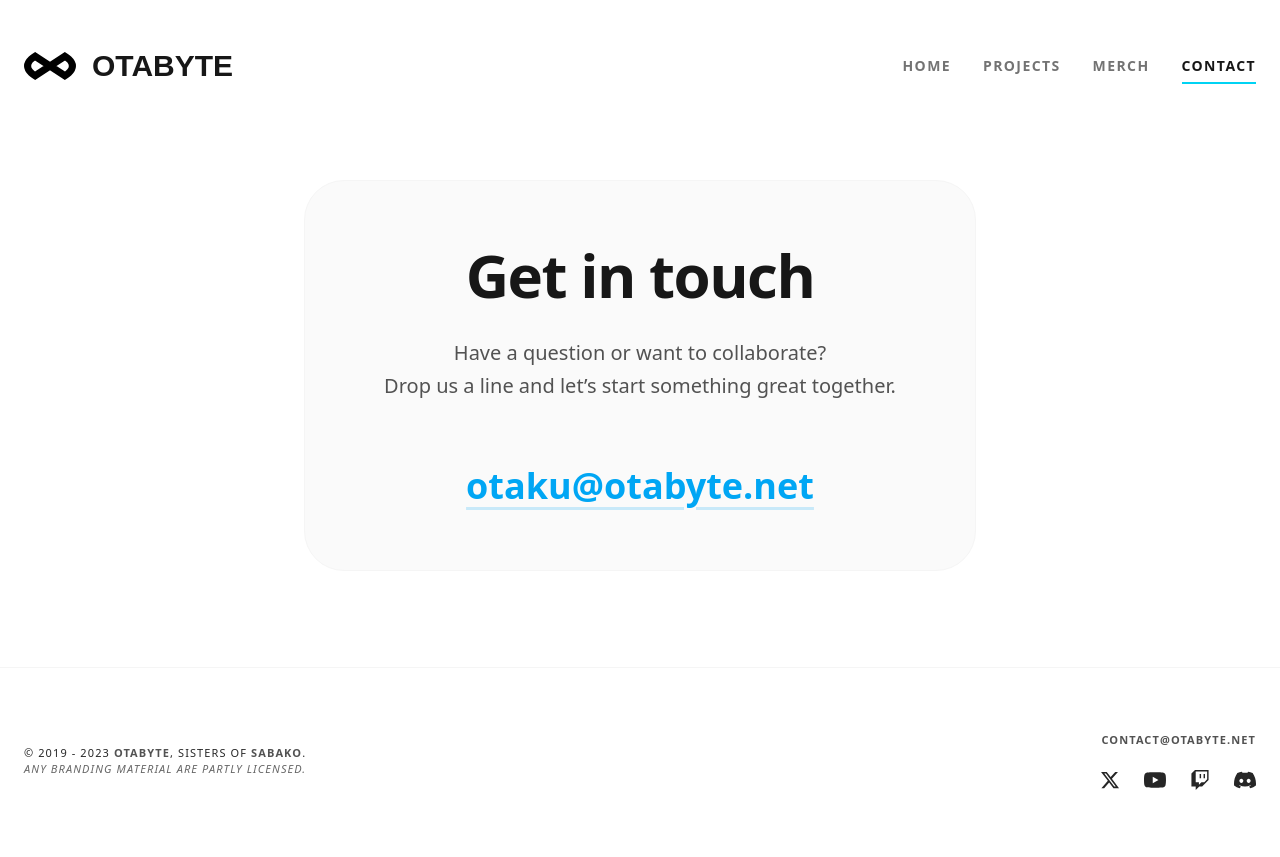
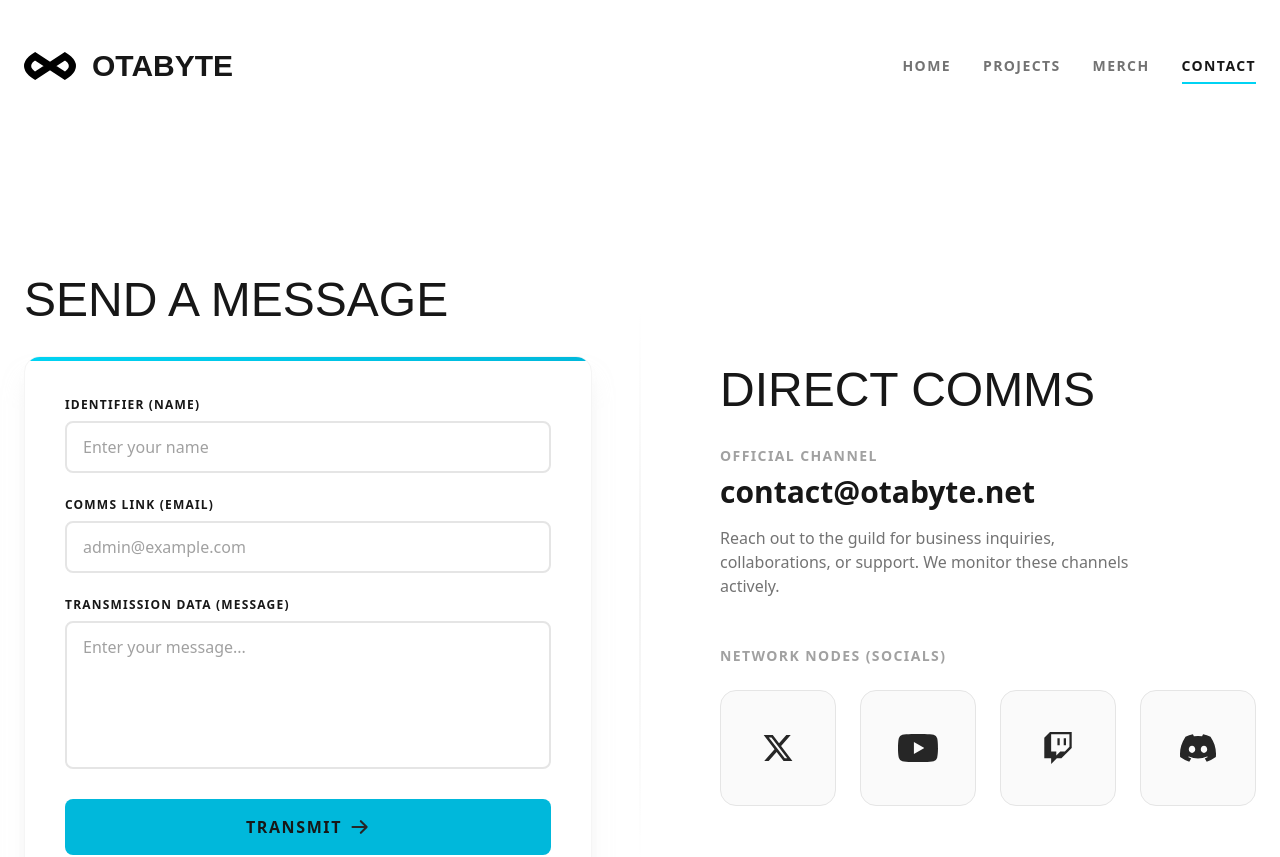
Before and after one commit to OtaBaito/landing, a Next.js app: page /contact in a window 1280 px wide. Shown: the top 857 px of the page. Built offline with nearby package versions, Linux system fonts and the light colour scheme; a web font is replaced by a local one.

Commit message:
revamp contact page

```diff
--- a/src/app/contact/page.tsx
+++ b/src/app/contact/page.tsx
@@ -1,23 +1,115 @@
-import Link from 'next/link'
+export default function ContactPage() {
+	return (
+		<main className="w-full bg-white flex flex-col min-h-[80vh]">
+			<section className="flex-1 max-w-7xl mx-auto w-full px-6 py-24">
 
-export default function Page() {
-	return (
-		<main className="max-w-7xl mx-auto px-6 pb-24 flex flex-col items-center">
-			<div className="w-full max-w-2xl bg-neutral-50 rounded-[2.5rem] p-12 md:p-16 border border-neutral-100 text-center space-y-8">
-				<h1 className="text-4xl md:text-6xl font-black text-neutral-900 tracking-tight">Get in touch</h1>
-				<p className="text-xl text-neutral-600 font-medium leading-relaxed">
-					Have a question or want to collaborate? <br className="hidden md:block" />
-					Drop us a line and let’s start something great together.
-				</p>
-				<div className="pt-8">
-					<Link
-						href="mailto:otaku@otabyte.net"
-						className="text-2xl md:text-4xl font-bold text-sky-500 hover:text-sky-600 transition-colors underline decoration-sky-500/20 underline-offset-8"
-					>
-						otaku@otabyte.net
-					</Link>
+				<div className="grid grid-cols-1 lg:grid-cols-2 gap-16 lg:gap-24 relative">
+					{/* Vertical Divider Line for Desktop */}
+					<div className="hidden lg:block absolute left-1/2 top-8 bottom-8 w-px bg-gradient-to-b from-transparent via-neutral-200 to-transparent -translate-x-1/2"></div>
+
+					{/* Left Column: The Uplink Form */}
+					<div className="flex flex-col">
+						<h2 className="font-hanson text-4xl md:text-5xl text-neutral-900 uppercase mb-8">Send A Message</h2>
+
+						<div className="w-full bg-white rounded-2xl shadow-xl shadow-neutral-200/50 border border-neutral-100 p-8 md:p-10 relative overflow-hidden flex-1">
+							{/* Decorative top border */}
+							<div className="absolute top-0 inset-x-0 h-1 bg-gradient-to-r from-cyan-400 to-cyan-500"></div>
+
+							<form className="space-y-6">
+								<div>
+									<label htmlFor="name" className="block text-xs font-bold text-neutral-900 uppercase tracking-widest mb-2">Identifier (Name)</label>
+									<input
+										type="text"
+										id="name"
+										name="name"
+										placeholder="Enter your name"
+										className="w-full px-4 py-3 bg-white border-2 border-neutral-200 rounded-lg text-neutral-900 placeholder:text-neutral-400 focus:outline-none focus:ring-0 focus:border-cyan-400 focus:shadow-[0_0_15px_rgba(6,182,212,0.3)] transition-all font-medium"
+										required
+									/>
+								</div>
+
+								<div>
+									<label htmlFor="email" className="block text-xs font-bold text-neutral-900 uppercase tracking-widest mb-2">Comms Link (Email)</label>
+									<input
+										type="email"
+										id="email"
+										name="email"
+										placeholder="admin@example.com"
+										className="w-full px-4 py-3 bg-white border-2 border-neutral-200 rounded-lg text-neutral-900 placeholder:text-neutral-400 focus:outline-none focus:ring-0 focus:border-cyan-400 focus:shadow-[0_0_15px_rgba(6,182,212,0.3)] transition-all font-medium"
+										required
+									/>
+								</div>
+
+								<div>
+									<label htmlFor="message" className="block text-xs font-bold text-neutral-900 uppercase tracking-widest mb-2">Transmission Data (Message)</label>
+									<textarea
+										id="message"
+										name="message"
+										rows={5}
+										placeholder="Enter your message..."
+										className="w-full px-4 py-3 bg-white border-2 border-neutral-200 rounded-lg text-neutral-900 placeholder:text-neutral-400 focus:outline-none focus:ring-0 focus:border-cyan-400 focus:shadow-[0_0_15px_rgba(6,182,212,0.3)] transition-all font-medium resize-none"
+										required
+									></textarea>
+								</div>
+
+								<button
+									type="submit"
+									className="w-full py-4 mt-2 bg-cyan-500 text-neutral-900 font-bold uppercase tracking-widest rounded-lg hover:bg-cyan-400 hover:shadow-[0_0_20px_rgba(6,182,212,0.6)] active:scale-[0.98] transition-all flex items-center justify-center gap-2"
+								>
+									Transmit
+									<svg xmlns="http://www.w3.org/2000/svg" className="w-5 h-5" fill="none" viewBox="0 0 24 24" stroke="currentColor" strokeWidth="2.5">
+										<path strokeLinecap="round" strokeLinejoin="round" d="M13 5l7 7m0 0l-7 7m7-7H3" />
+									</svg>
+								</button>
+							</form>
+						</div>
+					</div>
+
+					{/* Right Column: Direct Comms & SNS */}
+					<div className="flex flex-col lg:pl-8 justify-center mt-12 lg:mt-0">
+						<h2 className="font-hanson text-4xl md:text-5xl text-neutral-900 uppercase mb-8">Direct Comms</h2>
+
+						<div className="space-y-12">
+							<div>
+								<div className="text-sm font-bold uppercase tracking-widest text-neutral-400 mb-2">Official Channel</div>
+								<a href="mailto:contact@otabyte.net" className="text-2xl md:text-3xl font-bold text-neutral-900 hover:text-cyan-500 hover:drop-shadow-[0_0_10px_rgba(6,182,212,0.5)] transition-all">
+									contact@otabyte.net
+								</a>
+								<p className="text-neutral-500 font-medium mt-4 max-w-md">
+									Reach out to the guild for business inquiries, collaborations, or support. We monitor these channels actively.
+								</p>
+							</div>
+
+							<div>
+								<div className="text-sm font-bold uppercase tracking-widest text-neutral-400 mb-6">Network Nodes (Socials)</div>
+								<div className="grid grid-cols-2 sm:grid-cols-4 gap-6">
+									<a href="#" aria-label="Twitter/X" className="flex items-center justify-center aspect-square rounded-2xl bg-neutral-50 border border-neutral-200 text-neutral-600 hover:text-cyan-500 hover:border-cyan-400 hover:shadow-[0_0_20px_rgba(6,182,212,0.3)] transition-all group">
+										<svg xmlns="http://www.w3.org/2000/svg" className="w-8 h-8 group-hover:scale-110 transition-transform" viewBox="0 0 24 24" fill="currentColor">
+											<path d="M18.244 2.25h3.308l-7.227 8.26 8.502 11.24H16.17l-5.214-6.817L4.99 21.75H1.68l7.73-8.835L1.254 2.25H8.08l4.713 6.231zm-1.161 17.52h1.833L7.084 4.126H5.117z"></path>
+										</svg>
+									</a>
+									<a href="#" aria-label="YouTube" className="flex items-center justify-center aspect-square rounded-2xl bg-neutral-50 border border-neutral-200 text-neutral-600 hover:text-cyan-500 hover:border-cyan-400 hover:shadow-[0_0_20px_rgba(6,182,212,0.3)] transition-all group">
+										<svg xmlns="http://www.w3.org/2000/svg" className="w-10 h-10 group-hover:scale-110 transition-transform" viewBox="0 0 24 24" fill="currentColor">
+											<path d="M23.498 6.186a3.016 3.016 0 0 0-2.122-2.136C19.505 3.545 12 3.545 12 3.545s-7.505 0-9.377.505A3.017 3.017 0 0 0 .502 6.186C0 8.07 0 12 0 12s0 3.93.502 5.814a3.016 3.016 0 0 0 2.122 2.136c1.871.505 9.376.505 9.376.505s7.505 0 9.377-.505a3.015 3.015 0 0 0 2.122-2.136C24 15.93 24 12 24 12s0-3.93-.502-5.814zM9.545 15.568V8.432L15.818 12l-6.273 3.568z"></path>
+										</svg>
+									</a>
+									<a href="#" aria-label="Twitch" className="flex items-center justify-center aspect-square rounded-2xl bg-neutral-50 border border-neutral-200 text-neutral-600 hover:text-cyan-500 hover:border-cyan-400 hover:shadow-[0_0_20px_rgba(6,182,212,0.3)] transition-all group">
+										<svg xmlns="http://www.w3.org/2000/svg" className="w-8 h-8 group-hover:scale-110 transition-transform" viewBox="0 0 24 24" fill="currentColor">
+											<path d="M11.571 4.714h1.715v5.143H11.57zm4.715 0H18v5.143h-1.714zM6 0L1.714 4.286v15.428h5.143V24l4.286-4.286h3.428L22.286 12V0zm14.571 11.143l-3.428 3.428h-3.429l-3 3v-3H6.857V1.714h13.714Z"></path>
+										</svg>
+									</a>
+									<a href="#" aria-label="Discord" className="flex items-center justify-center aspect-square rounded-2xl bg-neutral-50 border border-neutral-200 text-neutral-600 hover:text-cyan-500 hover:border-cyan-400 hover:shadow-[0_0_20px_rgba(6,182,212,0.3)] transition-all group">
+										<svg xmlns="http://www.w3.org/2000/svg" className="w-9 h-9 group-hover:scale-110 transition-transform" viewBox="0 0 127.14 96.36" fill="currentColor">
+											<path d="M107.7,8.07A105.15,105.15,0,0,0,81.47,0a72.06,72.06,0,0,0-3.36,6.83A97.68,97.68,0,0,0,49,6.83,72.37,72.37,0,0,0,45.64,0,105.89,105.89,0,0,0,19.39,8.09C2.79,32.65-1.71,56.6.54,80.21h0A105.73,105.73,0,0,0,32.71,96.36,77.7,77.7,0,0,0,39.6,85.25a68.42,68.42,0,0,1-10.85-5.18c.91-.66,1.8-1.34,2.66-2a75.57,75.57,0,0,0,64.32,0c.87.71,1.76,1.39,2.68,2a68.68,68.68,0,0,1-10.87,5.19,77.7,77.7,0,0,0,6.89,11.1A105.25,105.25,0,0,0,126.6,80.22h0C129.24,52.84,122.09,29.11,107.7,8.07ZM42.45,65.69C36.18,65.69,31,60,31,53s5-12.74,11.43-12.74S54,46,53.89,53,48.84,65.69,42.45,65.69Zm42.24,0C78.41,65.69,73.31,60,73.31,53s5-12.74,11.43-12.74S96.2,46,96.12,53,91.08,65.69,84.69,65.69Z"></path>
+										</svg>
+									</a>
+								</div>
+							</div>
+						</div>
+					</div>
+
 				</div>
-			</div>
+			</section>
 		</main>
 	)
 }
```
